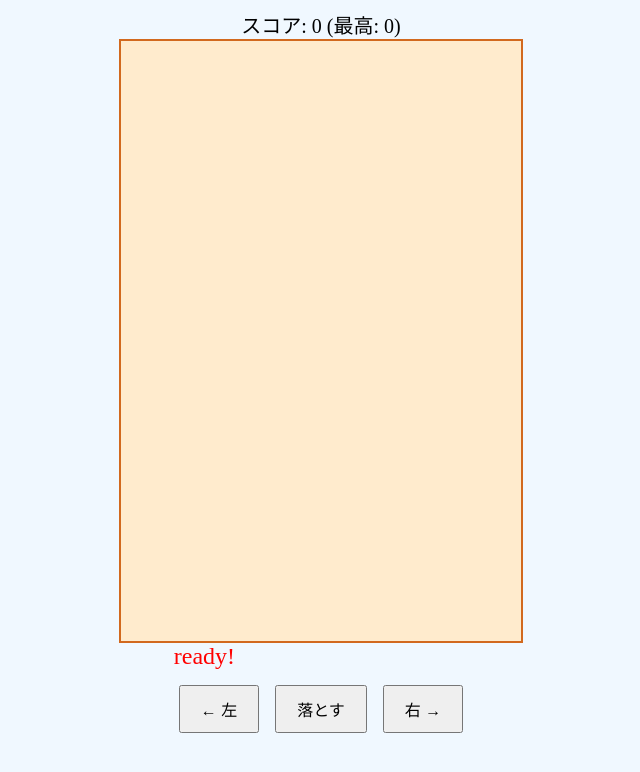
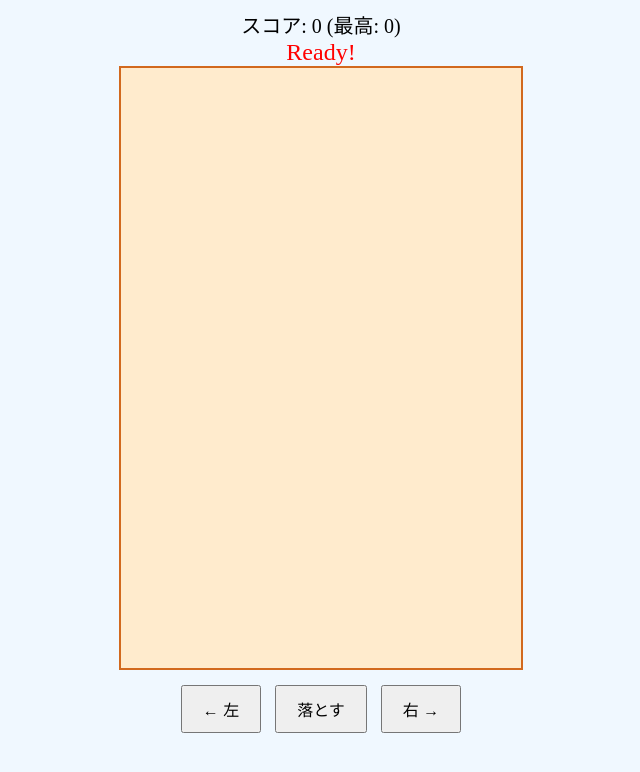
Before and after one commit to Sakalt/suikagame, a plain HTML site: page index.html in a window 1280 px wide. Shown: the whole page, without its empty margins (319-959 px from the left). Drawn offline with Linux system fonts and the light colour scheme.

Commit message:
Update index.html

```diff
--- a/index.html
+++ b/index.html
@@ -41,8 +41,8 @@
 </head>
 <body>
     <div id="score">スコア: 0 (最高: 0)</div>
+    <div id="ready">Ready!</div>
     <canvas id="gameCanvas" width="400" height="600"></canvas>
-    <div id="ready">ready!<div>
     <div class="controls">
         <button id="left" class="button">← 左</button>
         <button id="drop" class="button">落とす</button>
```
